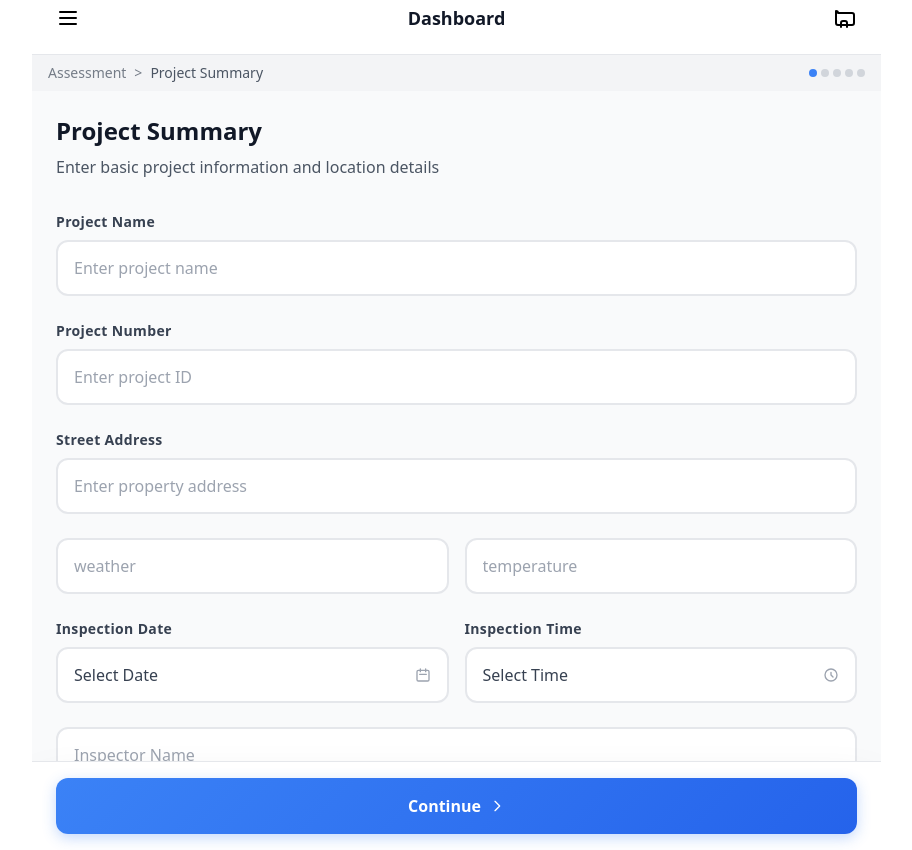
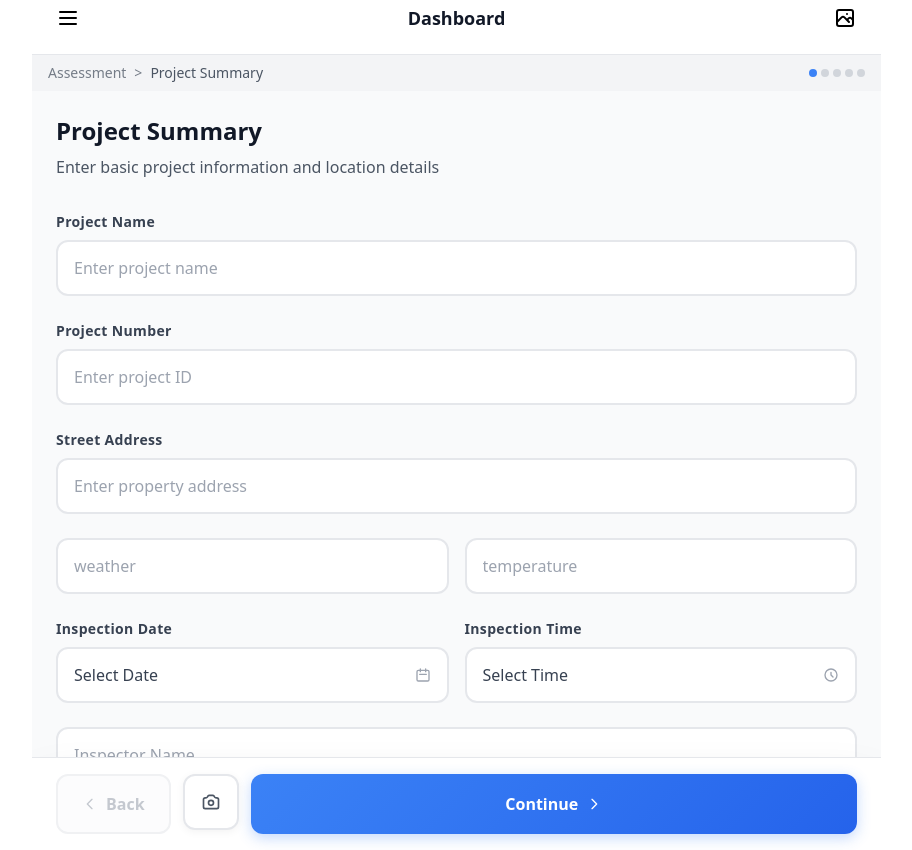
Before and after one commit to chernandezdesigner/PCAmockup, a Nuxt app: page / in a window 1280 px wide. Shown: the whole page, without its empty margins (184-1096 px from the left). Built offline with nearby package versions, Linux system fonts and the light colour scheme.

Commit message:
adjusted sticky footer with camera button and added gallery button to header

```diff
--- a/app/app.vue
+++ b/app/app.vue
@@ -71,17 +71,33 @@
           <!-- Consistent Sticky Navigation Footer -->
           <div class="sticky bottom-0 px-6 py-4 border-t border-gray-200 bg-white/95 backdrop-blur-sm shadow-2xl">
             <div class="flex gap-3">
-              <!-- Back Button -->
+              <!-- Back Button (always shown, disabled for step 1) -->
               <button
-                v-if="canGoBack"
-                @click="goBack"
+                @click="canGoBack ? goBack() : null"
                 type="button"
-                class="form-navigation-button form-navigation-button--secondary"
+                class="form-navigation-button"
+                :class="{
+                  'form-navigation-button--secondary': canGoBack,
+                  'form-navigation-button--disabled': !canGoBack
+                }"
+                :disabled="!canGoBack"
               >
                 <svg class="w-4 h-4 mr-2" fill="none" stroke="currentColor" viewBox="0 0 24 24">
                   <path stroke-linecap="round" stroke-linejoin="round" stroke-width="2" d="M15 19l-7-7 7-7" />
                 </svg>
                 Back
+              </button>
+
+              <!-- Camera Button -->
+              <button
+                type="button"
+                class="form-navigation-button form-navigation-button--camera"
+                aria-label="Take photo"
+              >
+                <svg class="w-5 h-5" fill="none" stroke="currentColor" viewBox="0 0 24 24">
+                  <path stroke-linecap="round" stroke-linejoin="round" stroke-width="2" d="M3 9a2 2 0 012-2h.93a2 2 0 001.664-.89l.812-1.22A2 2 0 0110.07 4h3.86a2 2 0 011.664.89l.812 1.22A2 2 0 0018.07 7H19a2 2 0 012 2v9a2 2 0 01-2 2H5a2 2 0 01-2-2V9z" />
+                  <path stroke-linecap="round" stroke-linejoin="round" stroke-width="2" d="M15 13a3 3 0 11-6 0 3 3 0 016 0z" />
+                </svg>
               </button>
 
               <!-- Primary Action Button -->
@@ -798,6 +814,43 @@ const handleSubmit = () => {
   box-shadow: 0 4px 12px 0 rgba(0, 0, 0, 0.1);
 }
 
+.form-navigation-button--disabled {
+  background-color: #f9fafb;
+  color: #9ca3af;
+  border: 2px solid #e5e7eb;
+  cursor: not-allowed;
+  opacity: 0.6;
+}
+
+.form-navigation-button--disabled:hover {
+  background-color: #f9fafb;
+  border-color: #e5e7eb;
+  color: #9ca3af;
+  transform: none;
+  box-shadow: 0 2px 8px 0 rgba(0, 0, 0, 0.05);
+}
+
+.form-navigation-button--camera {
+  background-color: #ffffff;
+  color: #4b5563;
+  border: 2px solid #e5e7eb;
+  box-shadow: 0 2px 8px 0 rgba(0, 0, 0, 0.05);
+  width: 56px;
+  height: 56px;
+  padding: 0;
+  display: flex;
+  align-items: center;
+  justify-content: center;
+}
+
+.form-navigation-button--camera:hover {
+  background-color: #f3f4f6;
+  border-color: #d1d5db;
+  color: #374151;
+  transform: translateY(-1px);
+  box-shadow: 0 4px 12px 0 rgba(0, 0, 0, 0.1);
+}
+
 /* Modern checkbox styles */
 .modern-checkbox {
   position: relative;
--- a/components/HeaderBar.vue
+++ b/components/HeaderBar.vue
@@ -20,16 +20,14 @@
       </div>
     </div>
 
-    <NuxtLink
-      to="/"
+    <button
       class="p-2 hover:bg-gray-100 rounded-lg transition-colors"
-      aria-label="Go to dashboard"
+      aria-label="Open photo gallery"
     >
       <svg class="w-6 h-6" fill="none" stroke="currentColor" viewBox="0 0 24 24">
-        <path stroke-linecap="round" stroke-linejoin="round" stroke-width="2" d="M3 7v10a2 2 0 002 2h14a2 2 0 002-2V9a2 2 0 00-2-2H5a2 2 0 00-2-2z" />
-        <path stroke-linecap="round" stroke-linejoin="round" stroke-width="2" d="M8 21l0-4a2 2 0 012-2h2a2 2 0 012 2l0 4" />
+        <path stroke-linecap="round" stroke-linejoin="round" stroke-width="2" d="M4 16l4.586-4.586a2 2 0 012.828 0L16 16m-2-2l1.586-1.586a2 2 0 012.828 0L20 14m-6-6h.01M6 20h12a2 2 0 002-2V6a2 2 0 00-2-2H6a2 2 0 00-2 2v12a2 2 0 002 2z" />
       </svg>
-    </NuxtLink>
+    </button>
   </header>
 </template>
 
```
Lines whose indentation alone changed are shown as unchanged.
